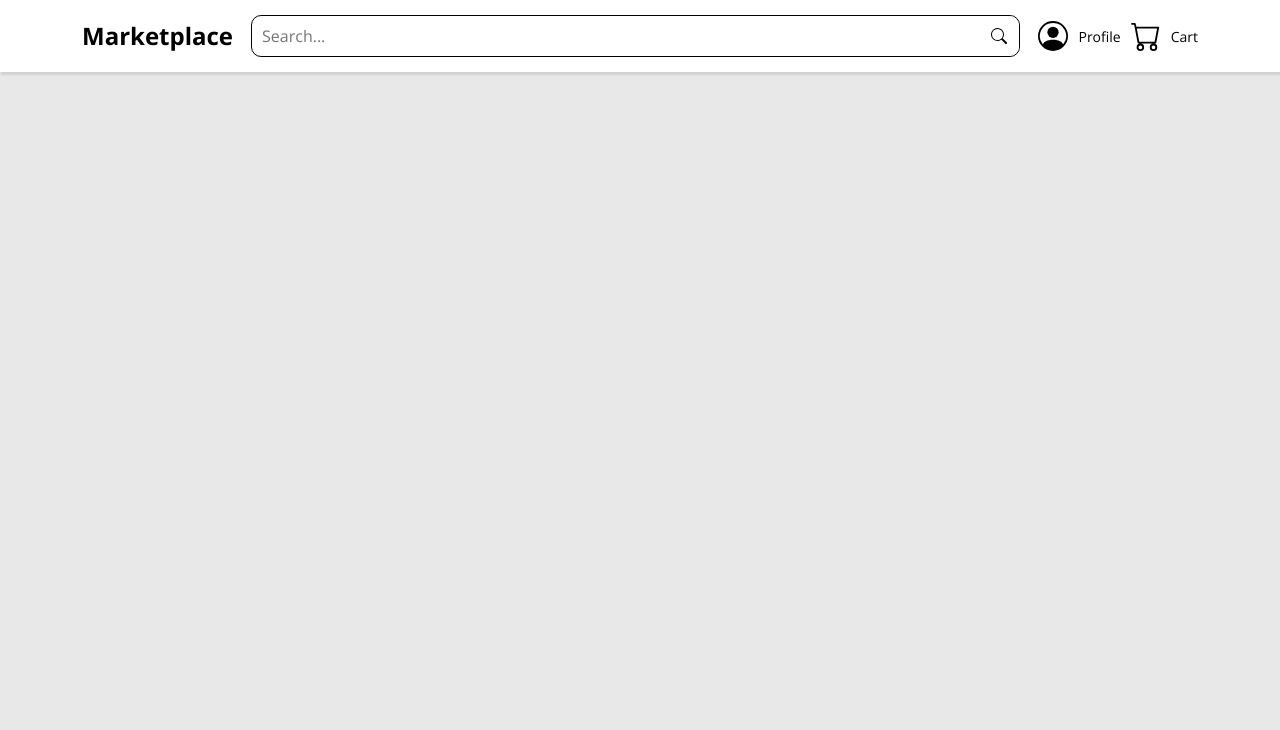
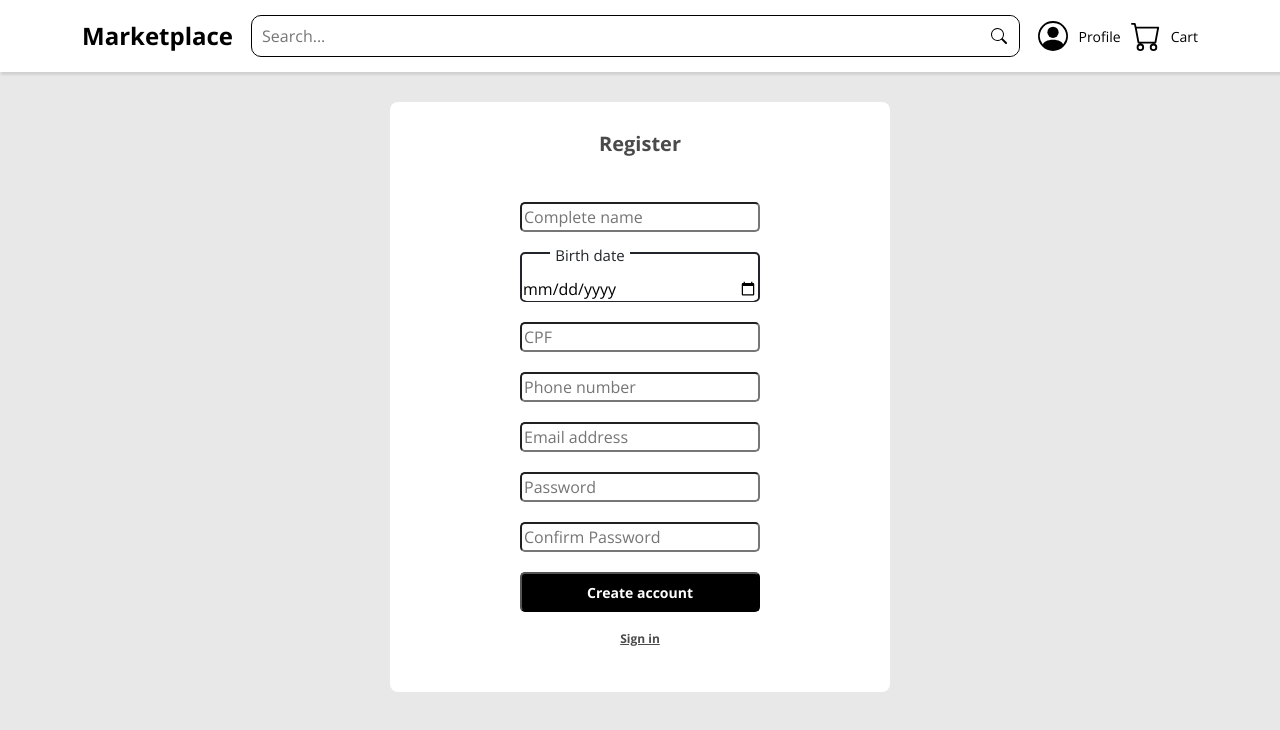
Before and after one commit to maquison/marketplace-kotlin-react, a React (Create React App) app in the folder frontend/: page /register in a window 1280 px wide. Shown: the top 730 px of the page. Built offline with nearby package versions, Linux system fonts and the light colour scheme.

Commit message:
Added register layout

```diff
--- a/frontend/src/App.tsx
+++ b/frontend/src/App.tsx
@@ -9,6 +9,7 @@ import Item from "pages/Item";
 import Cart from "pages/Cart";
 import Orders from "pages/Orders";
 import Login from "pages/Login";
+import Register from "pages/Register";
 
 
 function App() {
@@ -23,6 +24,7 @@ function App() {
         <Route path="/cart" element={<Cart />} />
         <Route path="/orders" element={<Orders />} />
         <Route path="/login" element={<Login />} />
+        <Route path="/register" element={<Register />} />
       </Routes>
     </BrowserRouter>
   );
--- a/frontend/src/pages/Login/index.tsx
+++ b/frontend/src/pages/Login/index.tsx
@@ -5,7 +5,7 @@ function Login() {
         <div className="market-login-container">
             <form className="market-login-form-card">
                 <h3>Sign in</h3>
-                <input type="email" className="market-login-input" placeholder="Email" id="email" />
+                <input type="email" className="market-login-input" placeholder="Email address" id="email" />
                 <input type="password" className="market-login-input" placeholder="Password" id="password" />
                 <button type="submit" className="market-login-btn">Sign in</button>
                 <h6>Register</h6>
--- /dev/null
+++ b/frontend/src/pages/Register/index.tsx
@@ -0,0 +1,25 @@
+import "./styles.css"
+
+function Register() {
+    return (
+        <div className="market-register-container">
+            <form className="market-register-form-card">
+                <h3>Register</h3>
+                <input type="text" className="market-login-input" placeholder="Complete name" id="name" required />
+                <div className="market-register-form-group">
+                    <label htmlFor="date">Birth date</label>
+                    <input type="date" className="market-register-date-input" id="birthday" required />
+                </div>
+                <input type="number" className="market-login-input" placeholder="CPF" id="cpf" required />
+                <input type="tel" className="market-login-input" placeholder="Phone number" id="phone" pattern="^\([1-9]{2}\) [9]{1}[0-9]{4,5}-[0-9]{4}$" required />
+                <input type="email" className="market-login-input" placeholder="Email address" id="email" required />
+                <input type="password" className="market-login-input" placeholder="Password" id="password" required />
+                <input type="password" className="market-login-input" placeholder="Confirm Password" id="confirmpass" required />
+                <button type="submit" className="market-login-btn">Create account</button>
+                <h6>Sign in</h6>
+            </form>
+        </div>
+    );
+}
+
+export default Register;
--- /dev/null
+++ b/frontend/src/pages/Register/styles.css
@@ -0,0 +1,84 @@
+.market-register-container {
+  width: auto;
+  height: auto;
+  margin: 20px;
+  padding: 10px;
+  display: flex;
+  flex-direction: column;
+  min-width: 100px;
+  justify-content: center;
+  align-items: center;
+}
+
+.market-register-form-card {
+  width: 100%;
+  max-width: 500px;
+  border-radius: 8px 8px 8px 8px;
+  background-color: #fff;
+  align-items: center;
+  justify-content: center;
+  display: flex;
+  gap: 20px;
+  flex-direction: column;
+  margin: 0px;
+  padding: 10px;
+}
+
+.market-register-form-card h3 {
+  color: #4A4A4A;
+  margin-top: 20px;
+  text-align: center;
+  font-size: 20px;
+  font-weight: 700;
+  margin-bottom: 10px;
+  min-height: 40px;
+}
+
+.market-register-form-card h6 {
+  color: #4A4A4A;
+  text-align: center;
+  text-decoration: underline;
+  font-size: 12px;
+  font-weight: 700;
+  margin-bottom: 10px;
+  min-height: 40px;
+}
+
+.market-register-form-group {
+  width: 50%;
+  height: 50px;
+  padding: 0px;
+  border: 2px solid;
+  margin: 0px;
+  border-radius: 5px 5px 5px 5px;
+  margin: 0px;
+  padding: 0px;
+  text-align: center;
+  align-items: center;
+  display: flex;
+  flex-direction: column;
+}
+
+.market-register-form-group>label {
+  padding-left: 5px;
+  padding-right: 5px;
+  position: relative;
+  top: -10px;
+  left: -50px;
+  background-color: white;
+  font-size: 15px;
+}
+
+.market-register-date-input {
+  width: 100%;
+  height: 35px;
+  padding-top: 0px;
+  border-radius: 5px 5px 5px 5px;
+  text-align: left;
+  align-items: center;
+  border: none;
+}
+
+.market-register-date-input:focus {
+  outline: none;
+}
```
Also changed, not shown: frontend/src/pages/Login/styles.css (line endings or trailing spaces).
